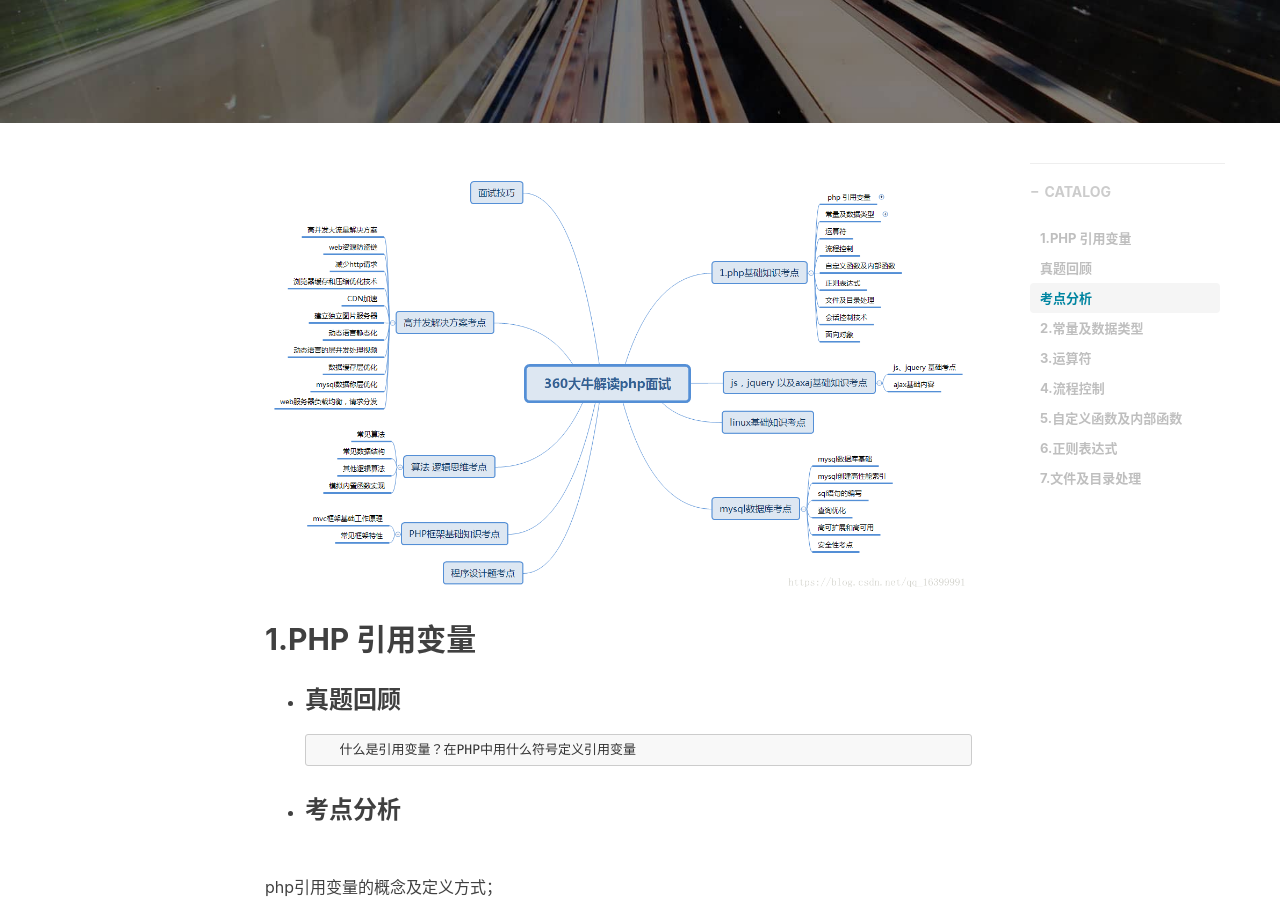
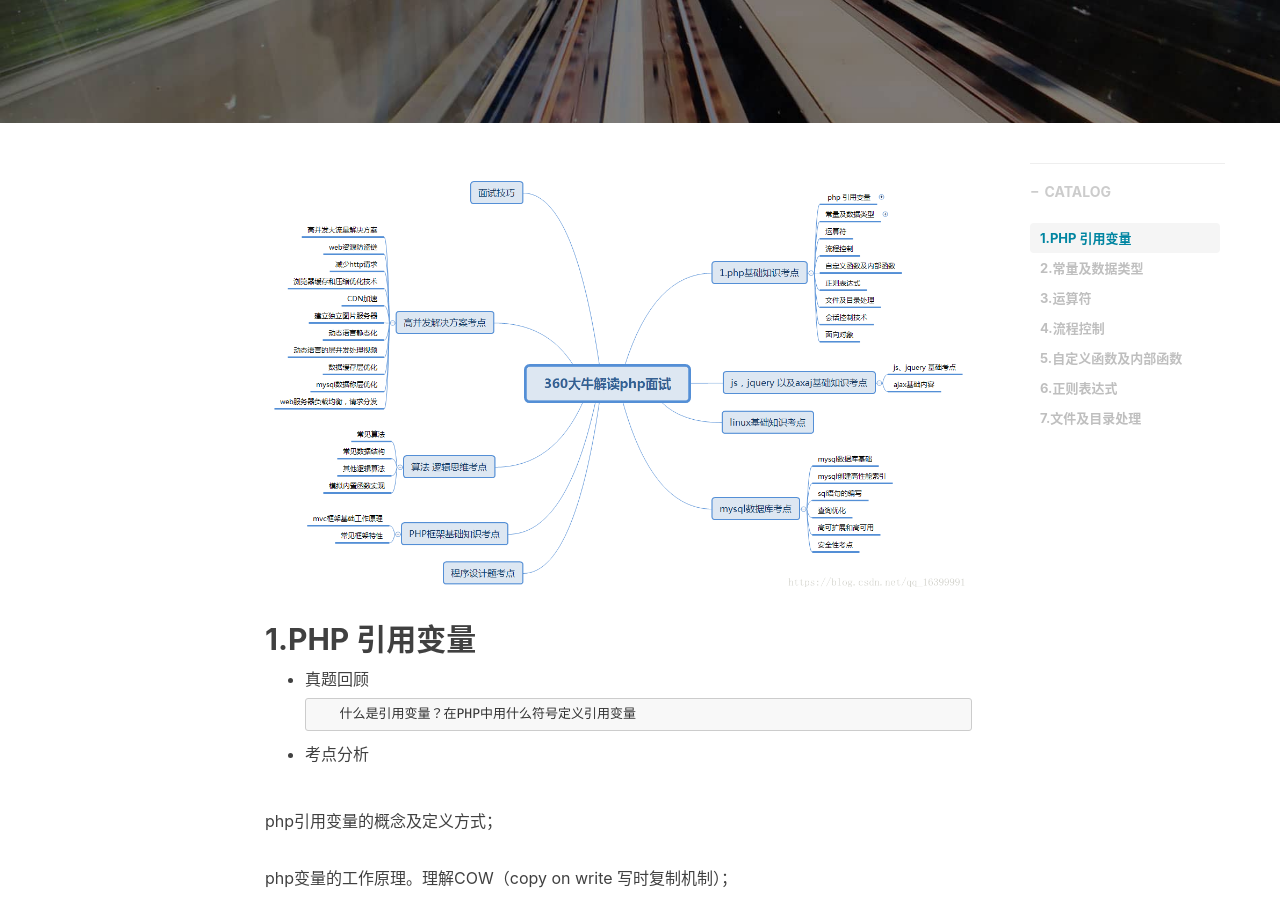
Before and after one commit to wuxiumu/wuxiumu.github.io, a Jekyll site: the page built from _posts/2019-10-01-PHP-basics-test-sites.markdown, in a window 1280 px wide and 900 px high, scrolled down 400 px. Built offline with Jekyll 4.4.1, drawn with Linux system fonts in a browser that asks for light colours; nearby versions of some CDN libraries; comment, search, counter and statistics services are not loaded.

Commit message:
小修改

```diff
--- a/_posts/2019-10-01-PHP-basics-test-sites.markdown
+++ b/_posts/2019-10-01-PHP-basics-test-sites.markdown
@@ -14,11 +14,11 @@ tags:
 ![](/img/in-post/post-blog/3817251934a8845b62c54ea8390f499d.png)
 
 ## 1.PHP 引用变量
-- ### 真题回顾
+- 真题回顾
 
          什么是引用变量？在PHP中用什么符号定义引用变量
 
-- ### 考点分析
+- 考点分析
 
 php引用变量的概念及定义方式；
 
```
